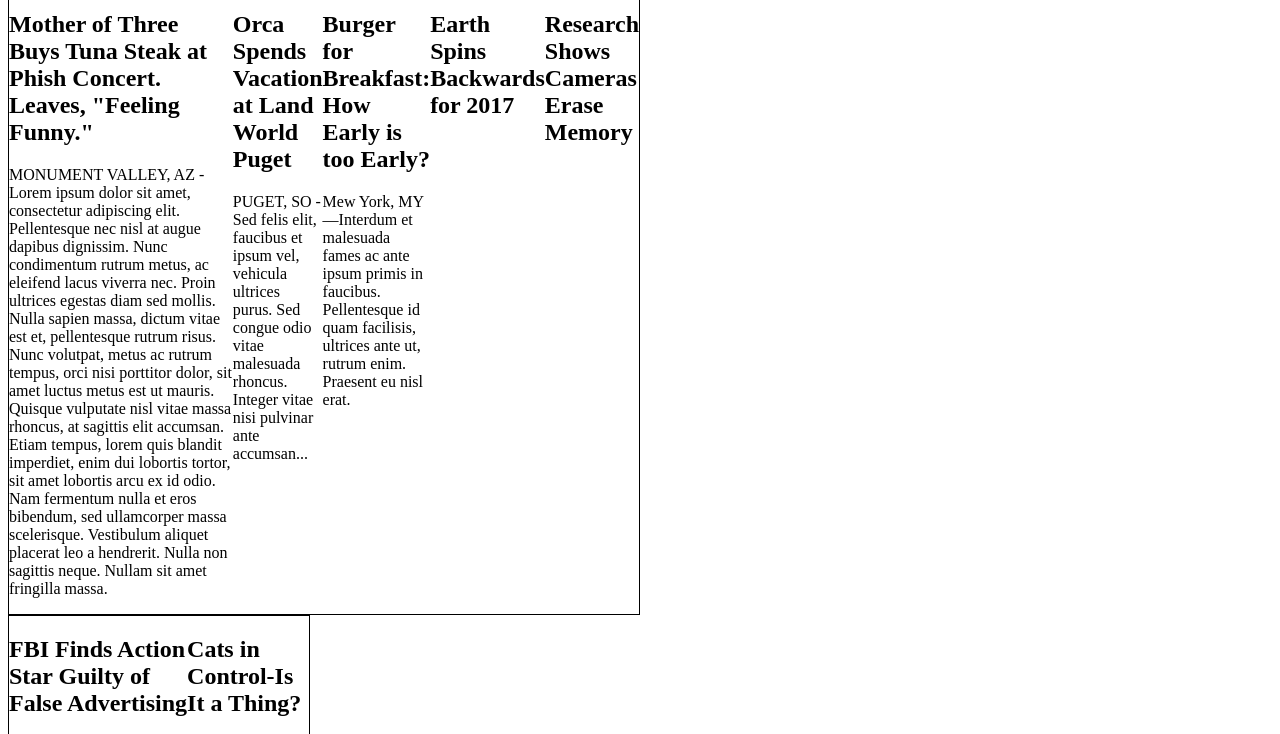
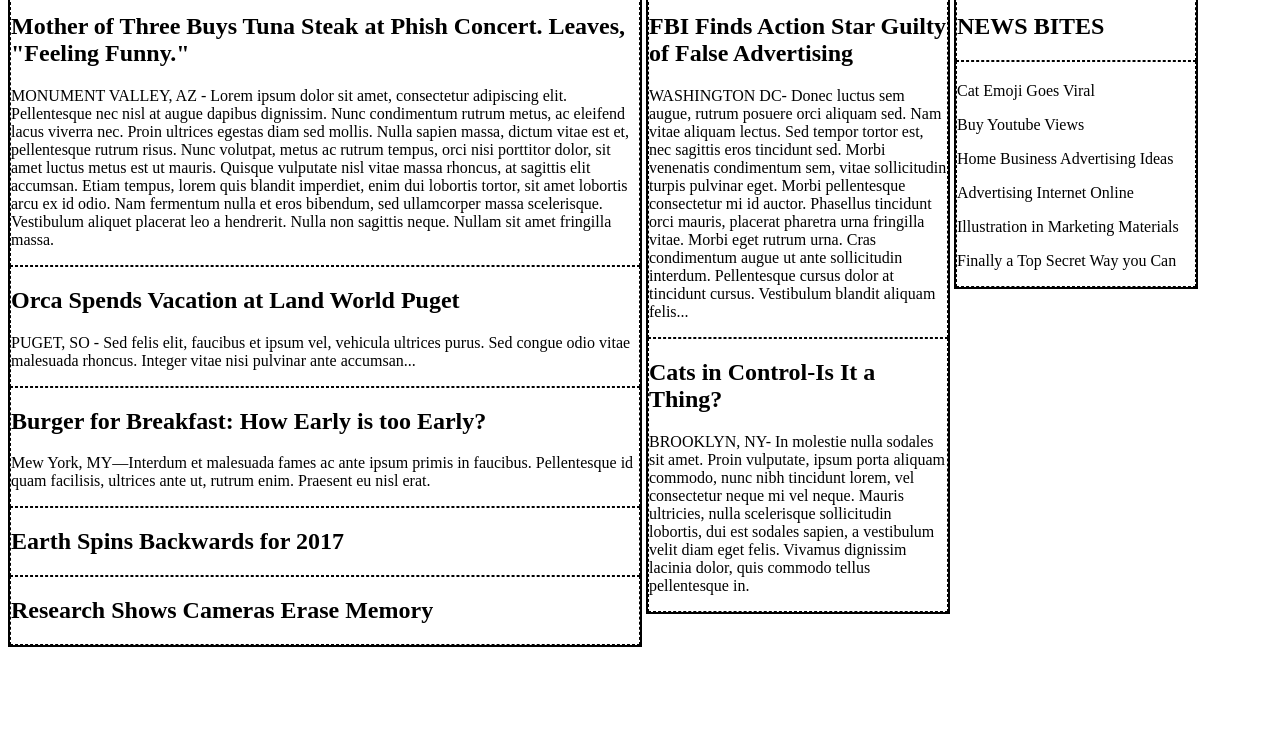
Before and after one commit to SarahWynn65/MyTimes, a plain HTML site: page index.html in a window 1280 px wide. Shown: the part 89-823 px from the top of the page. After the commit the page ends 800 px from the top, so only its background shows below. Drawn offline with Linux system fonts and the light colour scheme.

Commit message:
Basic column arrangement - task 3

```diff
--- a/css/style.css
+++ b/css/style.css
@@ -52,12 +52,13 @@ header {
 }
 
 main: {
-  display: flex;
+  display: inline-flex;
 }
 
 .column {
-  display: flex;
-  border: 1px solid black;
+  display: inline-flex;
+  flex-direction: column;
+  border: 2px solid black;
 }
 
 .column.large {
@@ -71,3 +72,7 @@ main: {
 .column.small {
   width: 240px;
 }
+
+.article {
+  border: 1px dashed black;
+}
--- a/index.html
+++ b/index.html
@@ -30,7 +30,7 @@
   <main>
     <section class="large column">
       <!-- article 1 -->
-      <div>
+      <div class="article">
         <h1>Mother of Three Buys Tuna Steak at Phish Concert. Leaves, "Feeling Funny."
         </h1>
         <p>MONUMENT VALLEY, AZ - Lorem ipsum dolor sit amet, consectetur adipiscing elit. Pellentesque nec nisl at augue dapibus dignissim. Nunc condimentum rutrum metus, ac eleifend lacus viverra nec. Proin ultrices egestas diam sed mollis. Nulla sapien massa, dictum vitae est et, pellentesque rutrum risus. Nunc volutpat, metus ac rutrum tempus, orci nisi porttitor dolor, sit amet luctus metus est ut mauris. Quisque vulputate nisl vitae massa rhoncus, at sagittis elit accumsan. Etiam tempus, lorem quis blandit imperdiet, enim dui lobortis tortor, sit amet lobortis arcu ex id odio. Nam fermentum nulla et eros bibendum, sed ullamcorper massa scelerisque. Vestibulum aliquet placerat leo a hendrerit. Nulla non sagittis neque. Nullam sit amet fringilla massa.
@@ -39,7 +39,7 @@
         </p>
       </div>
       <!-- article 2 -->
-      <div>
+      <div class="article">
         <h1>Orca Spends Vacation at Land World Puget
         </h1>
         <p>PUGET, SO - Sed felis elit, faucibus et ipsum vel, vehicula ultrices purus. Sed congue odio vitae malesuada rhoncus. Integer vitae nisi pulvinar ante accumsan...
@@ -48,7 +48,7 @@
         </p>
       </div>
       <!-- article 3 -->
-      <div>
+      <div class="article">
         <h1>Burger for Breakfast: How Early is too Early?
         </h1>
         <p>Mew York, MY—Interdum et malesuada fames ac ante ipsum primis in faucibus. Pellentesque id quam facilisis, ultrices ante ut, rutrum enim. Praesent eu nisl erat.
@@ -57,7 +57,7 @@
         </p>
       </div>
       <!-- article 4 -->
-      <div>
+      <div class="article">
         <h1>Earth Spins Backwards for 2017
         </h1>
         <p>
@@ -66,7 +66,7 @@
         </p>
       </div>
       <!-- article 5 -->
-      <div>
+      <div class="article">
         <h1>Research Shows Cameras Erase Memory
         </h1>
         <p>
@@ -80,7 +80,7 @@
 
     <section class="medium column">
       <!-- article 1 -->
-      <div>
+      <div class="article">
         <h1>FBI Finds Action Star Guilty of False Advertising
         </h1>
         <p>WASHINGTON DC- Donec luctus sem augue, rutrum posuere orci aliquam sed. Nam vitae aliquam lectus. Sed tempor tortor est, nec sagittis eros tincidunt sed. Morbi venenatis condimentum sem, vitae sollicitudin turpis pulvinar eget. Morbi pellentesque consectetur mi id auctor. Phasellus tincidunt orci mauris, placerat pharetra urna fringilla vitae. Morbi eget rutrum urna. Cras condimentum augue ut ante sollicitudin interdum. Pellentesque cursus dolor at tincidunt cursus. Vestibulum blandit aliquam felis...
@@ -89,7 +89,7 @@
         </p>
       </div>
       <!-- article 2 -->
-      <div>
+      <div class="article">
         <h1>Cats in Control-Is It a Thing?
         </h1>
         <p>BROOKLYN, NY- In molestie nulla sodales sit amet. Proin vulputate, ipsum porta aliquam commodo, nunc nibh tincidunt lorem, vel consectetur neque mi vel neque. Mauris ultricies, nulla scelerisque sollicitudin lobortis, dui est sodales sapien, a vestibulum velit diam eget felis. Vivamus dignissim lacinia dolor, quis commodo tellus pellentesque in.
@@ -101,7 +101,7 @@
 
     <section class="small column">
       <!-- article 1 -->
-      <div>
+      <div class="article">
         <h1>NEWS BITES
         </h1>
         <p>
@@ -110,7 +110,7 @@
         </p>
       </div>
       <!-- article 2 -->
-      <div>
+      <div class="article">
         <h1>
         </h1>
         <p>Cat Emoji Goes Viral
```
